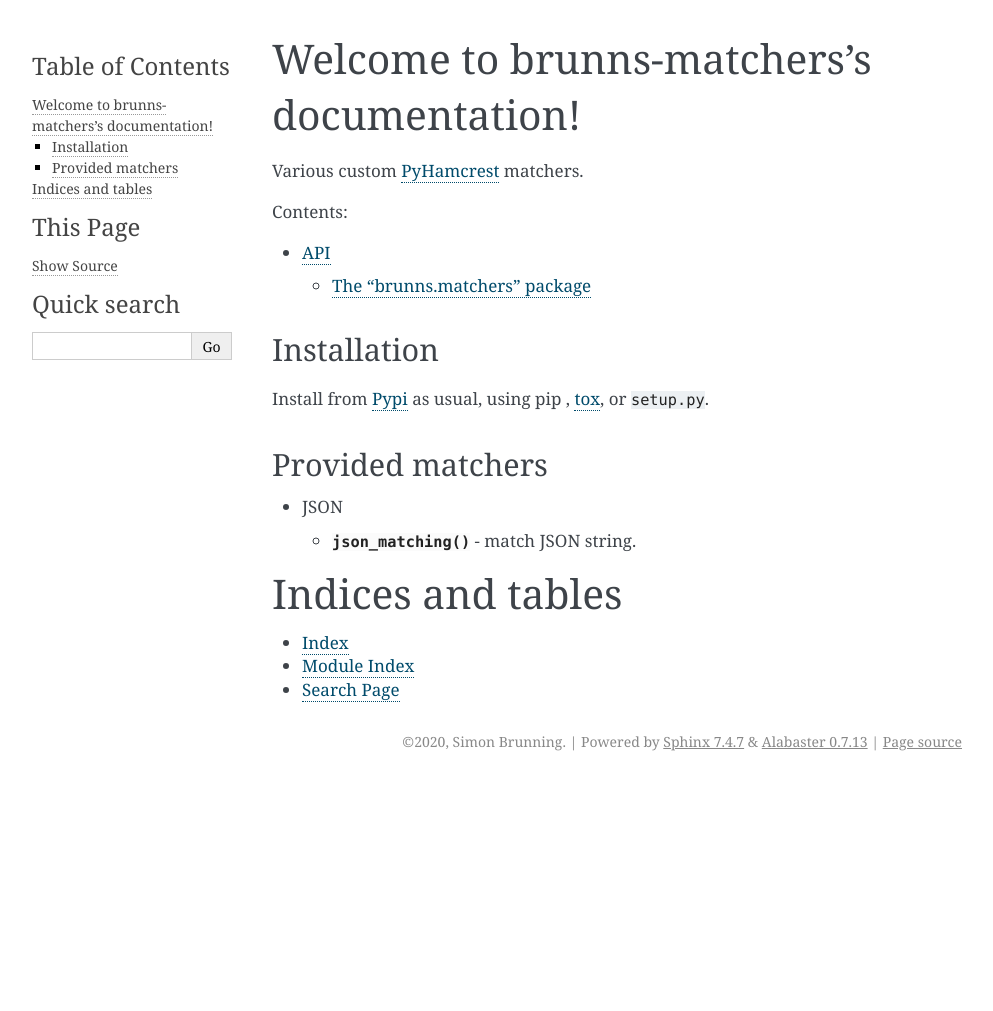
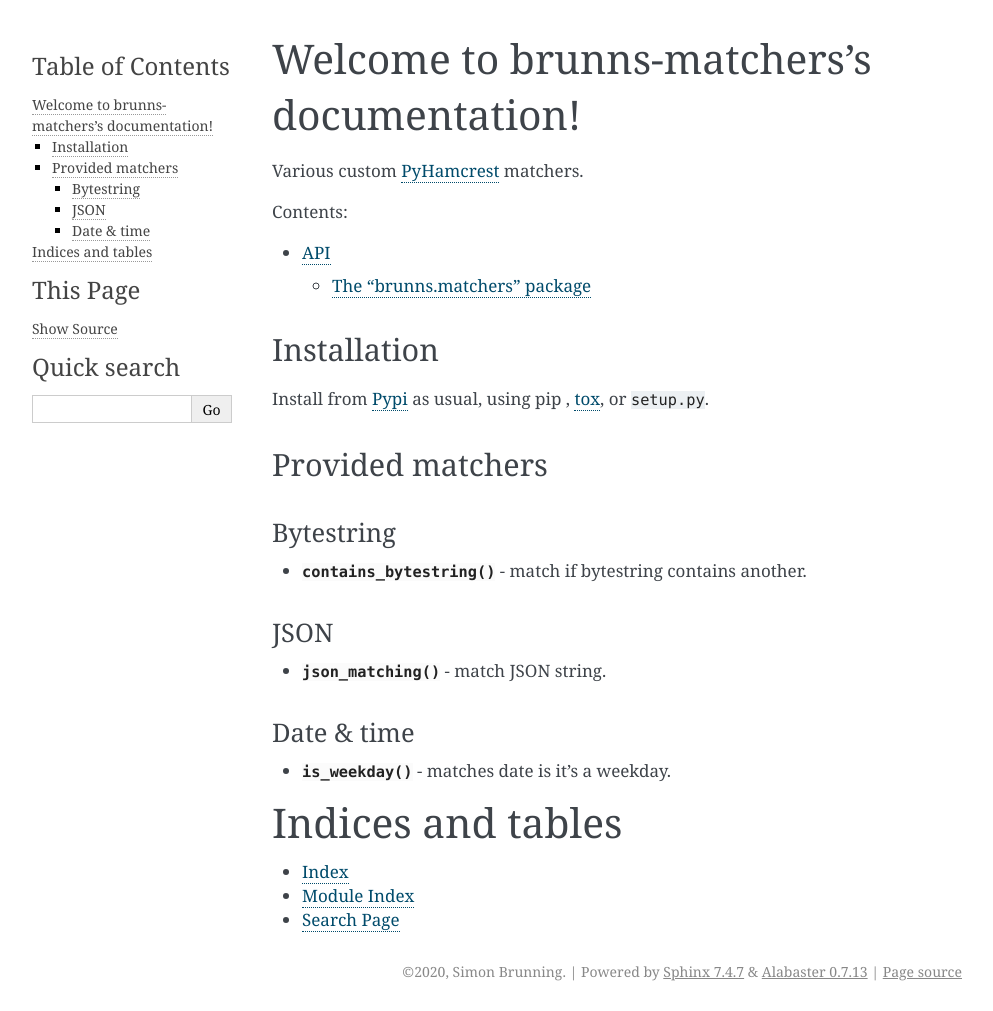
Before and after one commit to brunns/brunns-matchers, a Sphinx documentation site: the page built from docs/index.rst, in a window 1280 px wide. Shown: the whole page, without its empty margins (148-1141 px from the left). Built offline with Sphinx 7.4.7, drawn with Linux system fonts in a browser that asks for light colours; before the commit the page ends 900 px from its top, so only the background shows below that.

Commit message:
Datetime documentation.

```diff
--- a/docs/api.rst
+++ b/docs/api.rst
@@ -5,7 +5,7 @@ The "brunns.matchers" package
 -----------------------------
 
 The "brunns.matchers.bytestring" module
-~~~~~~~~~~~~~~~~~~~~~~~~~~~~~~~~~
+~~~~~~~~~~~~~~~~~~~~~~~~~~~~~~~~~~~~~~~
 
 .. automodule:: brunns.matchers.bytestring
     :members:
--- a/docs/index.rst
+++ b/docs/index.rst
@@ -19,11 +19,22 @@ Install from `Pypi <https://pypi.org/project/brunns-matchers/>`_ as usual, using
 .. _tox: https://tox.readthedocs.io
 
 Provided matchers
--------------------
+-----------------
 
-* JSON
+Bytestring
+~~~~~~~~~~
 
-  * :py:func:`~brunns.matchers.data.json_matching` - match JSON string.
+* :py:func:`~brunns.matchers.bytestring.contains_bytestring` - match if bytestring contains another.
+
+JSON
+~~~~
+
+* :py:func:`~brunns.matchers.data.json_matching` - match JSON string.
+
+Date & time
+~~~~~~~~~~~
+
+* :py:func:`~brunns.matchers.datetime.is_weekday` - matches date is it's a weekday.
 
 Indices and tables
 ==================
```
Also changed, not shown: 1 other file.
